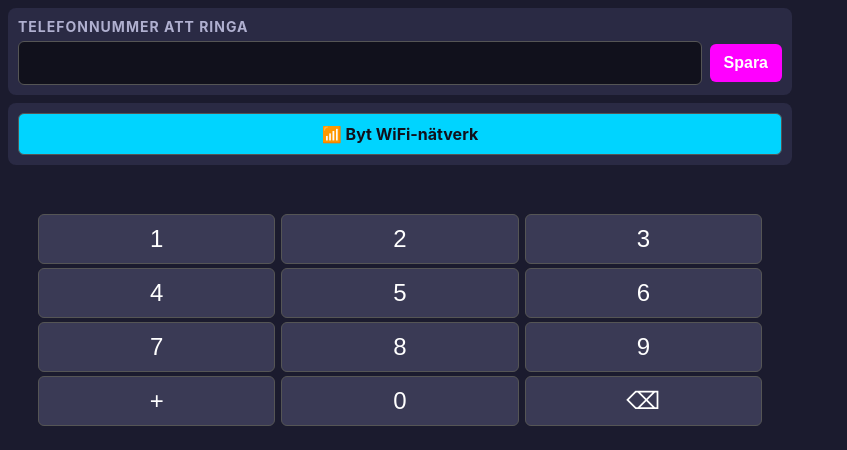
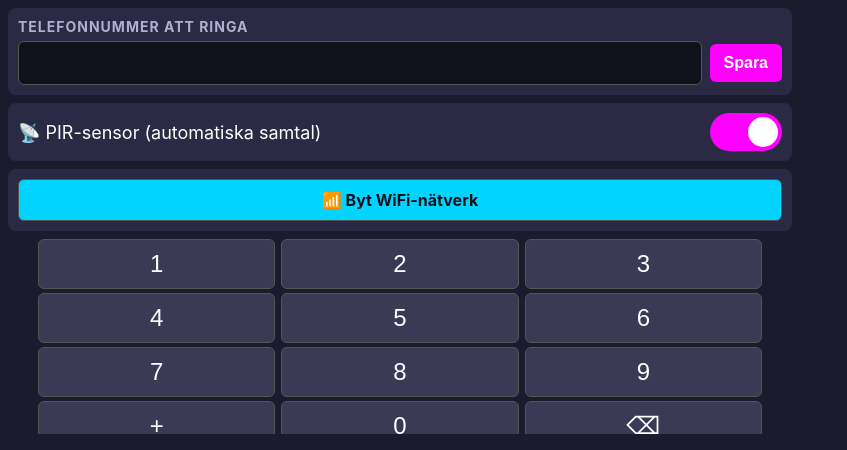
Before and after one commit to B2elks/mood-plotter, a Flask app: page /settings in a window 1280 px wide. Shown: the part 46-496 px from the top of the page, without its empty margins (0-847 px from the left). Run offline with Flask 3, Linux system fonts and the light colour scheme; data that the repository does not hold is empty.

Commit message:
feat: PIR toggle in settings + A6-friendly card size
PIR toggle:
- server/pir_state.py: mutable JSON-backed enable flag, default true
- /api/pir GET/PUT (PI_TOKEN auth) to view/change
- /trigger accepts {source: 'pir'|'manual'} in body; if PIR is disabled
  source=pir returns 423 (Locked). Manual triggers from the kiosk
  ring-button always pass through.
- pir_watcher sends source=pir, kiosk /api/trigger sends source=manual
- Settings UI gets a 📡 PIR-sensor toggle switch (CSS-only, large
  thumb-friendly).

Card size:
- vpype 'scaleto' goes from 20cm × 20cm down to 10cm × 10cm so each
  card fits inside an A6 (105×148 mm) sheet with comfortable margins.

Co-Authored-By: Claude Opus 4.7 (1M context) <noreply@anthropic.com>

```diff
--- a/pi/kiosk/templates/settings.html
+++ b/pi/kiosk/templates/settings.html
@@ -90,6 +90,32 @@
     box-shadow: 0 2px 8px rgba(0,0,0,0.5);
   }
   #toast.show { display: block; }
+
+  /* PIR toggle */
+  .switch-row {
+    display: flex; align-items: center; justify-content: space-between;
+    gap: 12px;
+  }
+  .switch-label { font-size: 18px; }
+  .switch {
+    position: relative; display: inline-block;
+    width: 72px; height: 38px;
+  }
+  .switch input { opacity: 0; width: 0; height: 0; }
+  .slider {
+    position: absolute; inset: 0;
+    background: #555; border-radius: 38px;
+    transition: 0.15s;
+  }
+  .slider::before {
+    content: ""; position: absolute;
+    height: 30px; width: 30px;
+    left: 4px; bottom: 4px;
+    background: white; border-radius: 50%;
+    transition: 0.15s;
+  }
+  input:checked + .slider { background: var(--accent-strong); }
+  input:checked + .slider::before { transform: translateX(34px); }
 </style>
 </head>
 <body>
@@ -103,6 +129,16 @@
     <div class="row">
       <input id="phone-input" type="tel" value="{{ current_phone }}" inputmode="tel" autocomplete="off">
       <button id="save-btn" class="btn-primary">Spara</button>
+    </div>
+  </section>
+
+  <section>
+    <div class="switch-row">
+      <span class="switch-label">📡 PIR-sensor (automatiska samtal)</span>
+      <label class="switch">
+        <input id="pir-toggle" type="checkbox" {% if pir_enabled %}checked{% endif %}>
+        <span class="slider"></span>
+      </label>
     </div>
   </section>
 
@@ -145,6 +181,27 @@ for (const row of ROWS) {
   kb.appendChild(div);
 }
 
+document.getElementById('pir-toggle').addEventListener('change', async (e) => {
+  const enabled = e.target.checked;
+  try {
+    const res = await fetch('/api/pir', {
+      method: 'PUT',
+      headers: {'Content-Type': 'application/json'},
+      body: JSON.stringify({enabled}),
+    });
+    const data = await res.json();
+    if (res.ok) {
+      showToast(enabled ? 'PIR påslagen 📡' : 'PIR avslagen');
+    } else {
+      showToast('Fel: ' + (data.error || res.status));
+      e.target.checked = !enabled;
+    }
+  } catch (err) {
+    showToast('Fel: ' + err.message);
+    e.target.checked = !enabled;
+  }
+});
+
 document.getElementById('save-btn').addEventListener('click', async () => {
   const phone = phoneInput.value.trim();
   if (!phone) { showToast('Tomt nummer'); return; }
--- a/pi/kiosk/wifi_app.py
+++ b/pi/kiosk/wifi_app.py
@@ -121,9 +121,13 @@ def wifi_setup():
 
 @app.route("/settings")
 def settings():
-    status, body = _server_request("GET", "/api/phone")
-    current = body.get("phone", "") if status == 200 else ""
-    return render_template("settings.html", current_phone=current)
+    s1, body1 = _server_request("GET", "/api/phone")
+    current = body1.get("phone", "") if s1 == 200 else ""
+    s2, body2 = _server_request("GET", "/api/pir")
+    pir_enabled = bool(body2.get("enabled", True)) if s2 == 200 else True
+    return render_template(
+        "settings.html", current_phone=current, pir_enabled=pir_enabled,
+    )
 
 
 # WiFi-API
@@ -158,7 +162,22 @@ def api_connect():
 
 @app.route("/api/trigger", methods=["POST"])
 def api_trigger():
-    status, body = _server_request("POST", "/trigger", body={"pi_id": "kiosk"})
+    status, body = _server_request(
+        "POST", "/trigger", body={"pi_id": "kiosk", "source": "manual"}
+    )
+    return jsonify(body), status if status > 0 else 502
+
+
+@app.route("/api/pir", methods=["GET"])
+def api_pir_get():
+    status, body = _server_request("GET", "/api/pir")
+    return jsonify(body), status if status > 0 else 502
+
+
+@app.route("/api/pir", methods=["PUT"])
+def api_pir_set():
+    data = request.get_json(silent=True) or {}
+    status, body = _server_request("PUT", "/api/pir", body={"enabled": bool(data.get("enabled"))})
     return jsonify(body), status if status > 0 else 502
 
 
--- a/server/config.py
+++ b/server/config.py
@@ -37,3 +37,4 @@ AUDIO_DIR = BASE_DIR / "audio"
 CARDS_DIR = BASE_DIR / "cards"
 COOLDOWN_DB = BASE_DIR / "cooldown.db"
 PHONE_STATE = BASE_DIR / "phone_state.json"
+PIR_STATE = BASE_DIR / "pir_state.json"
--- a/server/image_pipeline.py
+++ b/server/image_pipeline.py
@@ -38,12 +38,13 @@ def png_to_svg(png_bytes: bytes) -> str:
         svg_path = tmp_path / "out.svg"
         png_path.write_bytes(png_bytes)
 
+        # Skalas till 10x10 cm — passar A6-papper (105x148 mm) med marginal.
         cmd = [
             "vpype",
             "iread", str(png_path),
             "linemerge", "--tolerance", "0.5mm",
             "linesimplify", "--tolerance", "0.2mm",
-            "scaleto", "20cm", "20cm",
+            "scaleto", "10cm", "10cm",
             "write", str(svg_path),
         ]
         result = subprocess.run(cmd, capture_output=True, text=True, timeout=60)
```
Also changed, not shown: server/pir_state.py (added, +23 -0 lines), server/server.py (+29 -3 lines).
